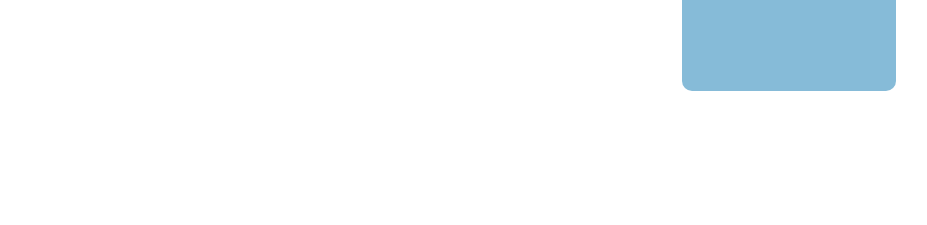
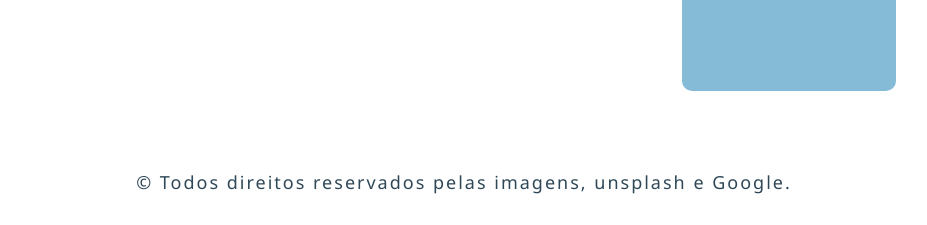
Before and after one commit to arthurfernandesj/PetShop, a PHP site: page / in a window 1280 px wide. Shown: the part 2228-2453 px from the top of the page, without its empty margins (176-1103 px from the left). Before the commit the page ends 2319 px from the top, so only its background shows below. Run offline with PHP 8.4, Linux system fonts and the light colour scheme; some libraries are stand-ins or nearby versions.

Commit message:
Update index.php

```diff
--- a/index.php
+++ b/index.php
@@ -108,6 +108,8 @@
 
     </section>
 
+         <p align='center'>© Todos direitos reservados pelas imagens, unsplash e Google.<br></p>
+
 </body>
 
 </html>
```
